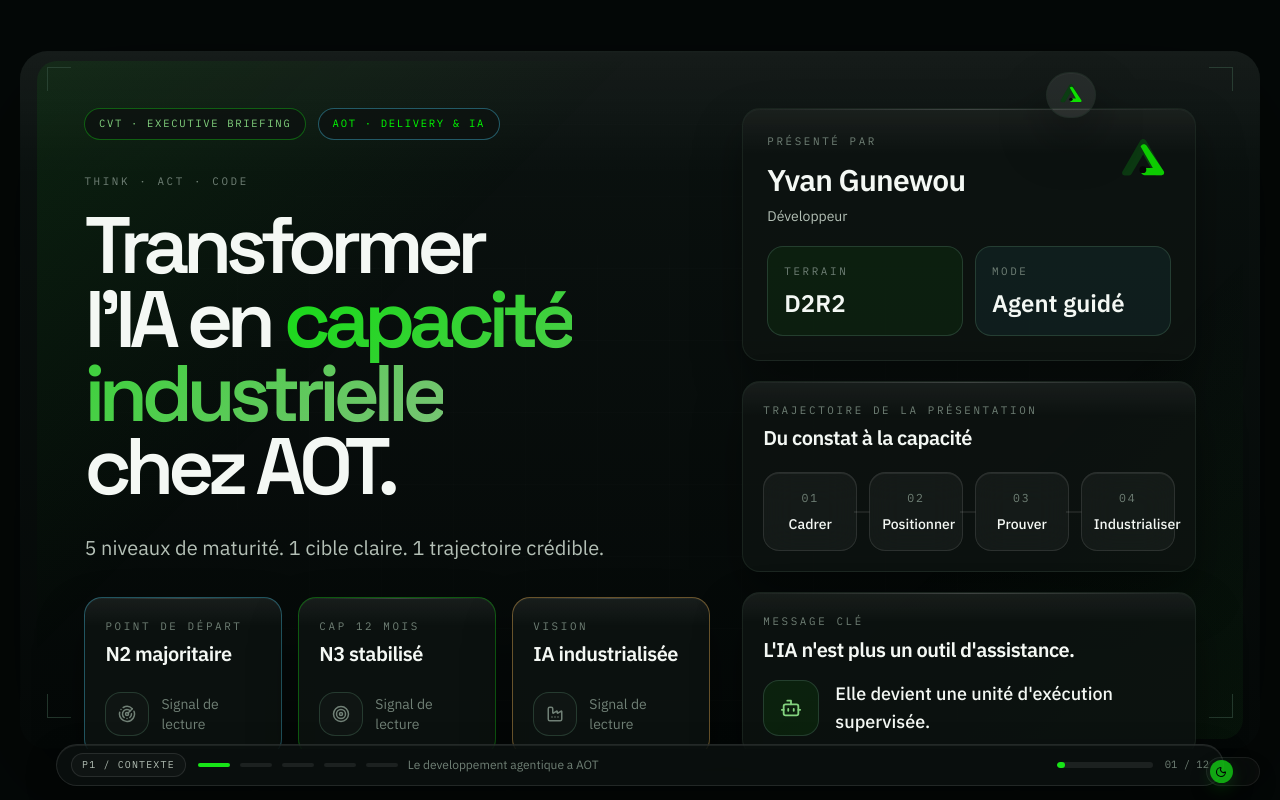
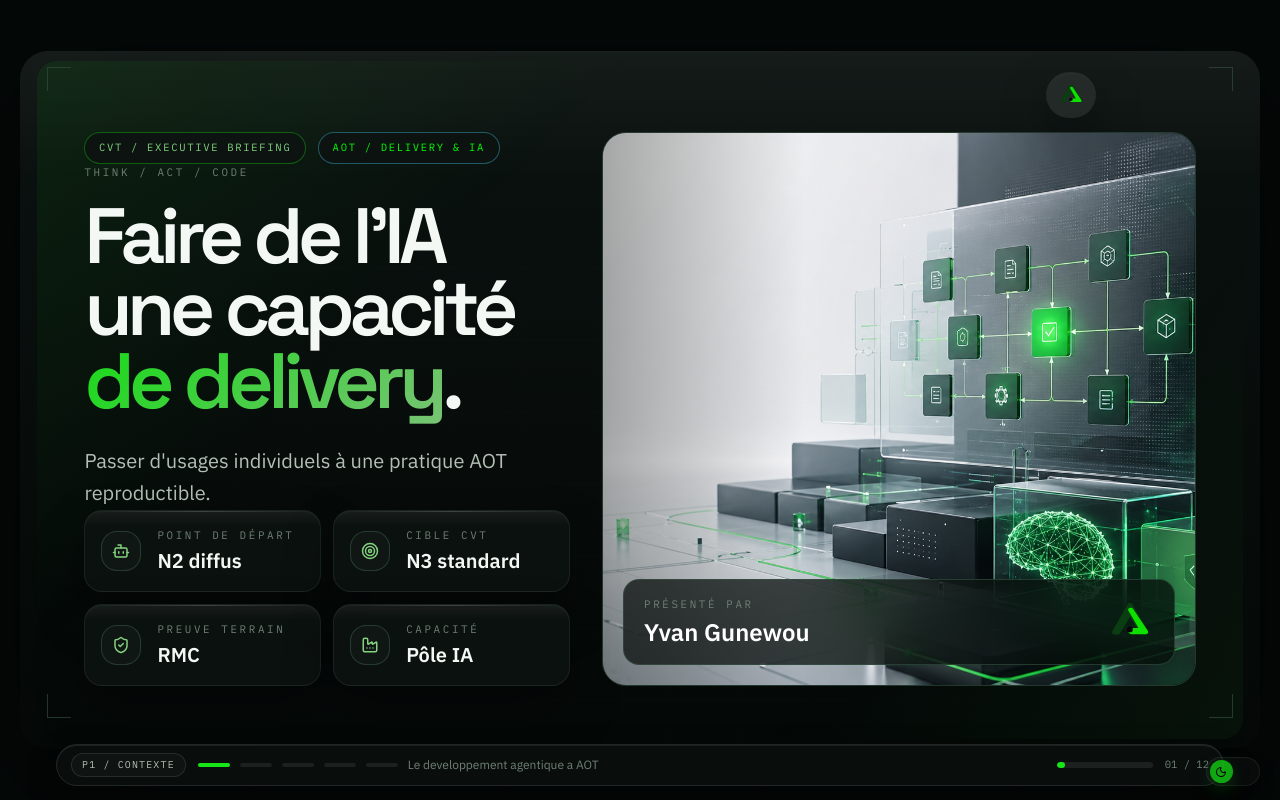
Before and after one commit to yvan-dev/pres-deck-cvt, a Next.js app: page / in a window 1280 px wide. Built offline with nearby package versions, Linux system fonts and the light colour scheme.

Commit message:
Refactor opening slides

```diff
--- a/src/components/slides/01-cover.tsx
+++ b/src/components/slides/01-cover.tsx
@@ -2,83 +2,63 @@
 
 import Image from "next/image";
 import { motion } from "framer-motion";
-import { Bot, Factory, Radar, Target } from "lucide-react";
+import { Bot, Factory, ShieldCheck, Target } from "lucide-react";
 import { Slide } from "@/components/deck/Slide";
-import { IndustrialPanel } from "@/components/shared/IndustrialPanel";
 
-const markers = [
-    {
-        icon: Radar,
-        label: "Point de départ",
-        value: "N2 majoritaire",
-        tone: "accent" as const,
-    },
-    {
-        icon: Target,
-        label: "Cap 12 mois",
-        value: "N3 stabilisé",
-        tone: "primary" as const,
-    },
-    {
-        icon: Factory,
-        label: "Vision",
-        value: "IA industrialisée",
-        tone: "signal" as const,
-    },
-];
-
-const path = [
-    { step: "01", label: "Cadrer" },
-    { step: "02", label: "Positionner" },
-    { step: "03", label: "Prouver" },
-    { step: "04", label: "Industrialiser" },
+const proofPoints = [
+    { label: "Point de départ", value: "N2 diffus", icon: Bot },
+    { label: "Cible CVT", value: "N3 standard", icon: Target },
+    { label: "Preuve terrain", value: "RMC", icon: ShieldCheck },
+    { label: "Capacité", value: "Pôle IA", icon: Factory },
 ];
 
 const CoverSlide = () => {
     return (
-        <Slide slideKey={1} contentClassName="px-[5.2%] py-[4.6%]">
-            <div className="grid h-full grid-cols-[1.16fr_0.84fr] gap-8">
-                <div className="flex flex-col justify-between">
+        <Slide
+            slideKey={1}
+            contentClassName="px-[5.2%] pb-[6.1%] pt-[6.5%]"
+        >
+            <div className="grid h-full grid-cols-[0.9fr_1.1fr] gap-8">
+                <div className="relative z-10 flex flex-col justify-between">
                     <div className="flex flex-wrap items-center gap-3">
                         <span className="industrial-chip" data-tone="primary">
-                            CVT · Executive Briefing
+                            CVT / Executive Briefing
                         </span>
                         <span className="industrial-chip" data-tone="accent">
-                            AOT · Delivery & IA
+                            AOT / Delivery & IA
                         </span>
                     </div>
 
-                    <div className="max-w-5xl">
+                    <div className="max-w-4xl">
                         <motion.div
                             initial={{ opacity: 0, y: 10 }}
                             animate={{ opacity: 1, y: 0 }}
                             transition={{ duration: 0.4 }}
                             className="industrial-kicker"
                         >
-                            Think · Act · Code
+                            Think / Act / Code
                         </motion.div>
 
                         <motion.h1
                             initial={{ opacity: 0, y: 16 }}
                             animate={{ opacity: 1, y: 0 }}
                             transition={{ duration: 0.5, delay: 0.04 }}
-                            className="font-display mt-5 text-[5rem] font-semibold leading-[0.92] tracking-[-0.08em] text-[color:var(--aot-text)]"
+                            className="font-display mt-5 text-[4.9rem] font-semibold leading-[0.92] tracking-[-0.07em] text-[color:var(--aot-text)]"
                         >
-                            Transformer
+                            Faire de l&apos;IA
                             <br />
-                            l&apos;IA en{" "}
-                            <span className="aot-gradient-text">capacité industrielle</span>
+                            une capacité
                             <br />
-                            chez AOT.
+                            <span className="aot-gradient-text">de delivery</span>.
                         </motion.h1>
 
                         <motion.p
                             initial={{ opacity: 0, y: 16 }}
                             animate={{ opacity: 1, y: 0 }}
                             transition={{ duration: 0.5, delay: 0.08 }}
-                            className="mt-7 max-w-2xl text-xl leading-relaxed text-[color:var(--aot-text-muted)]"
+                            className="mt-7 max-w-xl text-xl leading-relaxed text-[color:var(--aot-text-muted)]"
                         >
-                            5 niveaux de maturité. 1 cible claire. 1 trajectoire crédible.
+                            Passer d&apos;usages individuels à une pratique AOT reproductible.
                         </motion.p>
                     </div>
 
@@ -86,100 +66,56 @@
                         initial={{ opacity: 0, y: 14 }}
                         animate={{ opacity: 1, y: 0 }}
                         transition={{ duration: 0.45, delay: 0.12 }}
-                        className="grid grid-cols-3 gap-4"
+                        className="grid grid-cols-2 gap-3"
                     >
-                        {markers.map((marker) => {
-                            const Icon = marker.icon;
+                        {proofPoints.map((item) => {
+                            const Icon = item.icon;
 
                             return (
-                                <IndustrialPanel
-                                    key={marker.label}
-                                    eyebrow={marker.label}
-                                    title={marker.value}
-                                    tone={marker.tone}
-                                    className="min-h-[10rem] justify-between"
+                                <div
+                                    key={item.label}
+                                    className="industrial-panel flex items-center gap-4 p-4"
                                 >
-                                    <div className="flex items-center gap-3 text-[color:var(--aot-text-dim)]">
-                                        <div className="rounded-2xl border border-[rgba(255,255,255,0.08)] bg-[rgba(255,255,255,0.02)] p-3">
+                                    <div className="flex h-10 w-10 items-center justify-center rounded-2xl border border-[color:var(--aot-border-subtle)] bg-[color:var(--aot-icon-bg)] text-[color:var(--aot-primary-hi)]">
                                         <Icon size={18} />
                                     </div>
-                                        <span className="text-sm">Signal de lecture</span>
+                                    <div>
+                                        <div className="industrial-kicker">{item.label}</div>
+                                        <div className="mt-1 text-xl font-semibold text-[color:var(--aot-text)]">
+                                            {item.value}
                                         </div>
-                                </IndustrialPanel>
+                                    </div>
+                                </div>
                             );
                         })}
                     </motion.div>
                 </div>
 
-                <div className="flex flex-col gap-5">
-                    <IndustrialPanel className="gap-5 p-6">
-                        <div className="flex items-start justify-between gap-4">
+                <div className="relative min-h-0 overflow-hidden rounded-[24px] border border-[color:var(--aot-border-subtle)]">
+                    <Image
+                        src="/generated/ai-industrial-hero.png"
+                        alt="Visualisation d'un workflow IA industriel supervisé"
+                        fill
+                        priority
+                        className="object-cover"
+                        sizes="54vw"
+                    />
+                    <div className="absolute inset-0 bg-[linear-gradient(90deg,var(--aot-bg-surface)_0%,transparent_34%,transparent_100%)] opacity-35" />
+                    <div className="absolute bottom-5 left-5 right-5 flex items-center justify-between gap-4 rounded-2xl border border-[color:var(--aot-border-subtle)] bg-[rgba(5,10,8,0.72)] px-5 py-4 backdrop-blur-xl">
                         <div>
                             <div className="industrial-kicker">Présenté par</div>
-                                <div className="mt-3 text-3xl font-semibold tracking-tight text-[color:var(--aot-text)]">
+                            <div className="mt-1 text-2xl font-semibold text-white">
                                 Yvan Gunewou
                             </div>
-                                <div className="mt-2 text-sm text-[color:var(--aot-text-muted)]">
-                                    Développeur
                         </div>
-                            </div>
-
                         <Image
                             src="/aot-logo.svg"
                             alt="AOT"
-                                width={96}
-                                height={96}
-                                priority
-                                className="h-14 w-auto opacity-90"
+                            width={54}
+                            height={54}
+                            className="h-12 w-auto"
                         />
                     </div>
-
-                        <div className="grid grid-cols-2 gap-3">
-                            <div className="rounded-2xl border border-[rgba(23,229,23,0.2)] bg-[rgba(23,229,23,0.06)] p-4">
-                                <div className="industrial-kicker">Terrain</div>
-                                <div className="mt-2 text-2xl font-semibold text-[color:var(--aot-text)]">
-                                    D2R2
-                                </div>
-                            </div>
-                            <div className="rounded-2xl border border-[rgba(77,216,255,0.2)] bg-[rgba(77,216,255,0.06)] p-4">
-                                <div className="industrial-kicker">Mode</div>
-                                <div className="mt-2 text-2xl font-semibold text-[color:var(--aot-text)]">
-                                    Agent guidé
-                                </div>
-                            </div>
-                        </div>
-                    </IndustrialPanel>
-
-                    <IndustrialPanel eyebrow="Trajectoire de la présentation" title="Du constat à la capacité">
-                        <div className="mt-1 grid grid-cols-4 gap-3">
-                            {path.map((item, index) => (
-                                <div key={item.step} className="relative">
-                                    <div className="liquid-pill rounded-2xl px-3 py-4 text-center">
-                                        <div className="font-mono text-[0.72rem] uppercase tracking-[0.16em] text-[color:var(--aot-text-dim)]">
-                                            {item.step}
-                                        </div>
-                                        <div className="mt-2 text-sm font-medium text-[color:var(--aot-text)]">
-                                            {item.label}
-                                        </div>
-                                    </div>
-                                    {index < path.length - 1 ? (
-                                        <div className="absolute left-[calc(100%-0.2rem)] top-1/2 hidden h-px w-4 -translate-y-1/2 bg-[rgba(255,255,255,0.16)] lg:block" />
-                                    ) : null}
-                                </div>
-                            ))}
-                        </div>
-                    </IndustrialPanel>
-
-                    <IndustrialPanel eyebrow="Message clé" title="L'IA n'est plus un outil d'assistance.">
-                        <div className="flex items-center gap-4">
-                            <div className="rounded-2xl border border-[rgba(23,229,23,0.2)] bg-[rgba(23,229,23,0.08)] p-4 text-[color:var(--aot-primary-hi)]">
-                                <Bot size={22} />
-                            </div>
-                            <div className="text-lg font-medium text-[color:var(--aot-text)]">
-                                Elle devient une unité d&apos;exécution supervisée.
-                            </div>
-                        </div>
-                    </IndustrialPanel>
                 </div>
             </div>
         </Slide>
--- a/src/lib/slides.config.ts
+++ b/src/lib/slides.config.ts
@@ -45,14 +45,14 @@
         id: 2,
         part: 1,
         partLabel: PARTS[1],
-        title: "Format 15 / 15 / 10",
+        title: "Sommaire",
         component: SpeechTimingSlide,
     },
     {
         id: 3,
         part: 1,
         partLabel: PARTS[1],
-        title: "L'IA devient une unite d'execution",
+        title: "Les niveaux d'IA",
         component: IndustrialNarrativeMap,
     },
     {
```
Also changed, not shown: src/components/slides/industrial-refresh.tsx (+156 -46 lines). Lines whose indentation alone changed are shown as unchanged.
